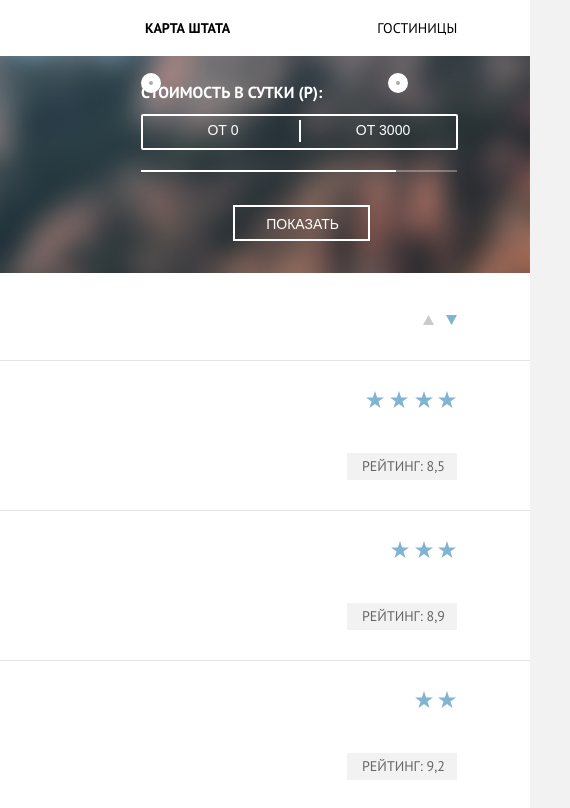
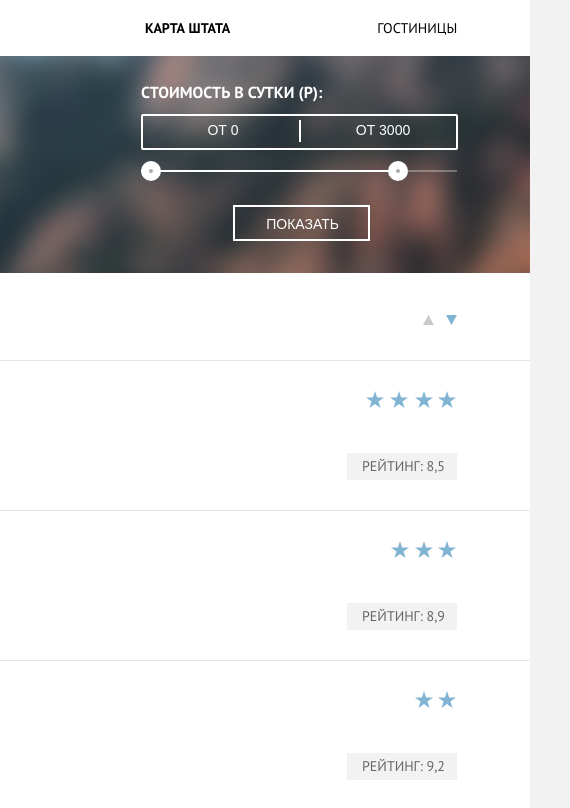
Before and after one commit to ShepelIrina/Sedona, a plain HTML site: page hotel.html in a window 1280 px wide. Shown: the top 808 px of the page, 710-1280 px from the left. Drawn offline with Linux system fonts and the light colour scheme.

Commit message:
fix (hotel toggle)

```diff
--- a/style.css
+++ b/style.css
@@ -565,7 +565,7 @@ padding-left: 38px;
     border-radius: 50%;
     padding: 2px;
     cursor: pointer;
-    top: -9px;
+    top: 79px;
 
 }
 .toggle-max {
```
